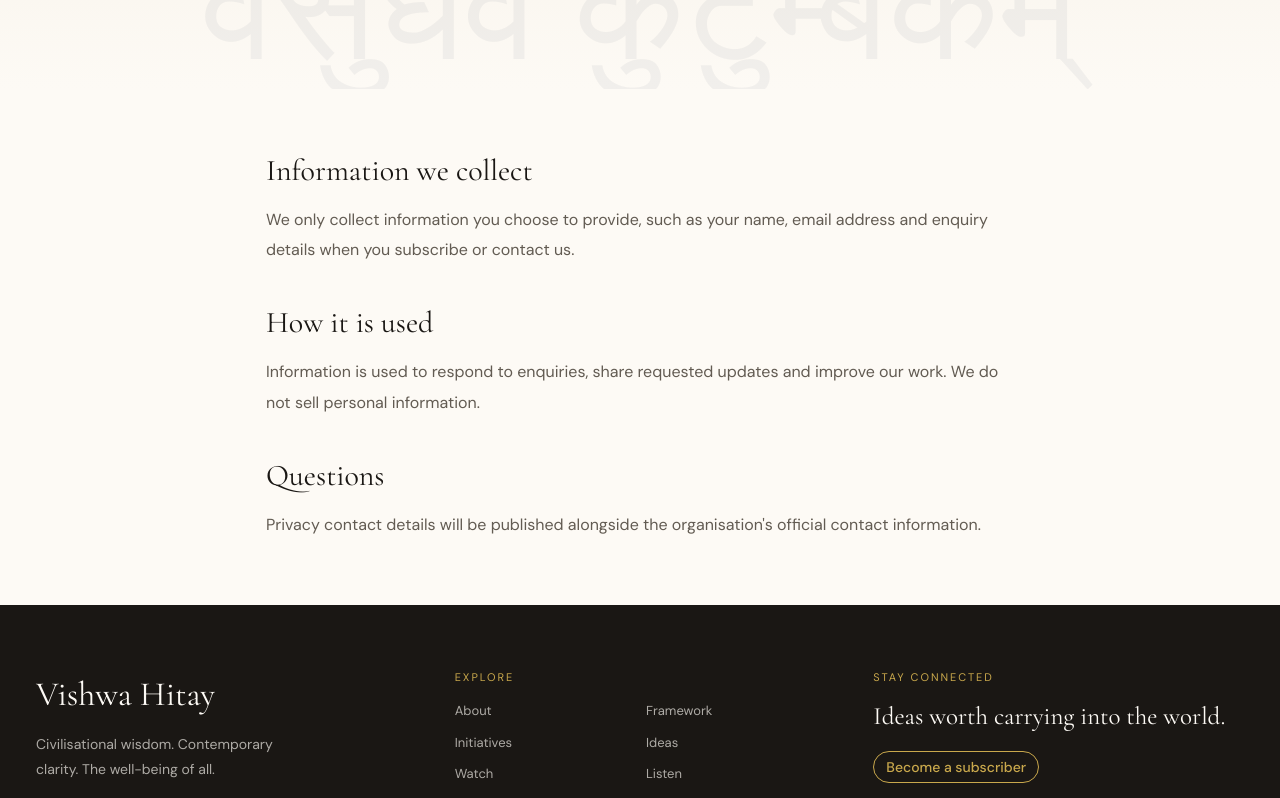
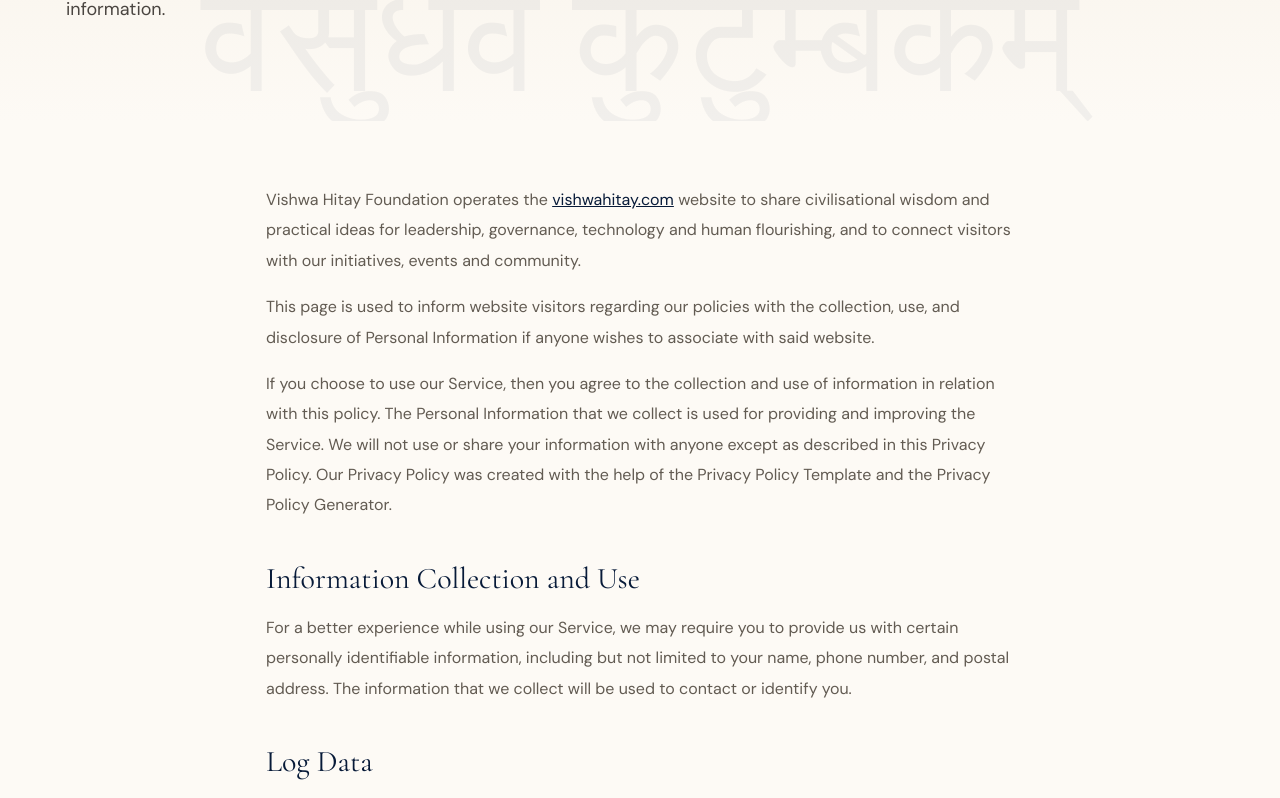
Before and after one commit to Pakshal/vishwa-hitay, a Next.js app: page /privacy in a window 1280 px wide. Shown: the part 355-1153 px from the top of the page. Built offline with nearby package versions, Linux system fonts and the light colour scheme.

Commit message:
Enhance PrivacyPage with structured policy sections
Refactored PrivacyPage component to include detailed policy sections and improved content structure.

```diff
--- a/app/privacy/page.jsx
+++ b/app/privacy/page.jsx
@@ -1,4 +1,76 @@
-import { Container, Heading, Text } from '@chakra-ui/react';
+import { Box, Container, Heading, Link, ListItem, Stack, Text, UnorderedList } from '@chakra-ui/react';
 import SiteShell from '../../components/SiteShell';
 import PageHeader from '../../components/PageHeader';
-export default function PrivacyPage() { return <SiteShell><PageHeader eyebrow="Privacy Policy" title="Your trust matters.">A simple overview of how information shared with Vishwa Hitay is handled.</PageHeader><Container maxW="780px" py={16}><Heading fontSize="30px" fontWeight="400">Information we collect</Heading><Text mt={4} color="#625b52" lineHeight="1.9">We only collect information you choose to provide, such as your name, email address and enquiry details when you subscribe or contact us.</Text><Heading mt={10} fontSize="30px" fontWeight="400">How it is used</Heading><Text mt={4} color="#625b52" lineHeight="1.9">Information is used to respond to enquiries, share requested updates and improve our work. We do not sell personal information.</Text><Heading mt={10} fontSize="30px" fontWeight="400">Questions</Heading><Text mt={4} color="#625b52" lineHeight="1.9">Privacy contact details will be published alongside the organisation&apos;s official contact information.</Text></Container></SiteShell>; }
+
+function PolicySection({ title, children }) {
+  return (
+    <Box as="section">
+      <Heading as="h2" fontSize={{ base: '26px', md: '30px' }} fontWeight="400" color="brand.navy">{title}</Heading>
+      <Stack mt={4} spacing={4}>{children}</Stack>
+    </Box>
+  );
+}
+
+export default function PrivacyPage() {
+  return (
+    <SiteShell>
+      <PageHeader eyebrow="Privacy Policy" title="Your trust matters.">How Vishwa Hitay Foundation collects, uses and protects your personal information.</PageHeader>
+      <Container maxW="780px" py={16}>
+        <Stack spacing={10} color="#625b52" fontSize="16px" lineHeight="1.9">
+          <Stack spacing={4}>
+            <Text>Vishwa Hitay Foundation operates the <Link href="https://vishwahitay.com" color="brand.navy" textDecoration="underline">vishwahitay.com</Link> website to share civilisational wisdom and practical ideas for leadership, governance, technology and human flourishing, and to connect visitors with our initiatives, events and community.</Text>
+            <Text>This page is used to inform website visitors regarding our policies with the collection, use, and disclosure of Personal Information if anyone wishes to associate with said website.</Text>
+            <Text>If you choose to use our Service, then you agree to the collection and use of information in relation with this policy. The Personal Information that we collect is used for providing and improving the Service. We will not use or share your information with anyone except as described in this Privacy Policy. Our Privacy Policy was created with the help of the Privacy Policy Template and the Privacy Policy Generator.</Text>
+          </Stack>
+
+          <PolicySection title="Information Collection and Use">
+            <Text>For a better experience while using our Service, we may require you to provide us with certain personally identifiable information, including but not limited to your name, phone number, and postal address. The information that we collect will be used to contact or identify you.</Text>
+          </PolicySection>
+
+          <PolicySection title="Log Data">
+            <Text>We want to inform you that whenever you visit our Service, we collect information that your browser sends to us that is called Log Data. This Log Data may include information such as your computer&apos;s Internet Protocol (&quot;IP&quot;) address, browser version, pages of our Service that you visit, the time and date of your visit, the time spent on those pages, and other statistics.</Text>
+          </PolicySection>
+
+          <PolicySection title="Cookies">
+            <Text>Cookies are files with a small amount of data that are commonly used as anonymous unique identifiers. These are sent to your browser from the website that you visit and are stored on your computer&apos;s hard drive.</Text>
+            <Text>Our website uses these &quot;cookies&quot; to collect information and to improve our Service. You have the option to either accept or refuse these cookies, and know when a cookie is being sent to your computer. If you choose to refuse our cookies, you may not be able to use some portions of our Service.</Text>
+          </PolicySection>
+
+          <PolicySection title="Service Providers">
+            <Text>We may employ third-party companies and individuals due to the following reasons:</Text>
+            <UnorderedList pl={5} spacing={2}>
+              <ListItem>To facilitate our Service;</ListItem>
+              <ListItem>To provide the Service on our behalf;</ListItem>
+              <ListItem>To perform Service-related services; or</ListItem>
+              <ListItem>To assist us in analyzing how our Service is used.</ListItem>
+            </UnorderedList>
+            <Text>We want to inform our Service users that these third parties have access to your Personal Information. The reason is to perform the tasks assigned to them on our behalf. However, they are obligated not to disclose or use the information for any other purpose.</Text>
+          </PolicySection>
+
+          <PolicySection title="Security">
+            <Text>We value your trust in providing us your Personal Information, thus we are striving to use commercially acceptable means of protecting it. But remember that no method of transmission over the internet, or method of electronic storage is 100% secure and reliable, and we cannot guarantee its absolute security.</Text>
+          </PolicySection>
+
+          <PolicySection title="Links to Other Sites">
+            <Text>Our Service may contain links to other sites. If you click on a third-party link, you will be directed to that site. Note that these external sites are not operated by us. Therefore, we strongly advise you to review the Privacy Policy of these websites. We have no control over, and assume no responsibility for the content, privacy policies, or practices of any third-party sites or services.</Text>
+          </PolicySection>
+
+          <PolicySection title="Children's Privacy">
+            <Text>Our Services do not address anyone under the age of 13. We do not knowingly collect personally identifiable information from children under 13. In the case we discover that a child under 13 has provided us with personal information, we immediately delete this from our servers. If you are a parent or guardian and you are aware that your child has provided us with personal information, please contact us so that we will be able to take necessary actions.</Text>
+          </PolicySection>
+
+          <PolicySection title="Changes to This Privacy Policy">
+            <Text>We may update our Privacy Policy from time to time. Thus, we advise you to review this page periodically for any changes. We will notify you of any changes by posting the new Privacy Policy on this page. These changes are effective immediately after they are posted on this page.</Text>
+          </PolicySection>
+
+          <PolicySection title="Contact Us">
+            <Text>If you have any questions or suggestions about our Privacy Policy, do not hesitate to contact us.</Text>
+            <Text fontWeight="700" color="brand.navy">Vishwa Hitay Foundation</Text>
+            <Text>Email: <Link href="mailto:marmikoffice@gmail.com" color="brand.navy" textDecoration="underline" overflowWrap="anywhere">marmikoffice@gmail.com</Link></Text>
+            <Text>Registered office:<br />6th Floor, 601–604, Ratnanjali Square,<br />Prenatirth Derasar Road, Jodhpur Char Rasta,<br />Ahmedabad, Ahmadabad City,<br />Gujarat, India – 380015</Text>
+          </PolicySection>
+        </Stack>
+      </Container>
+    </SiteShell>
+  );
+}
```
